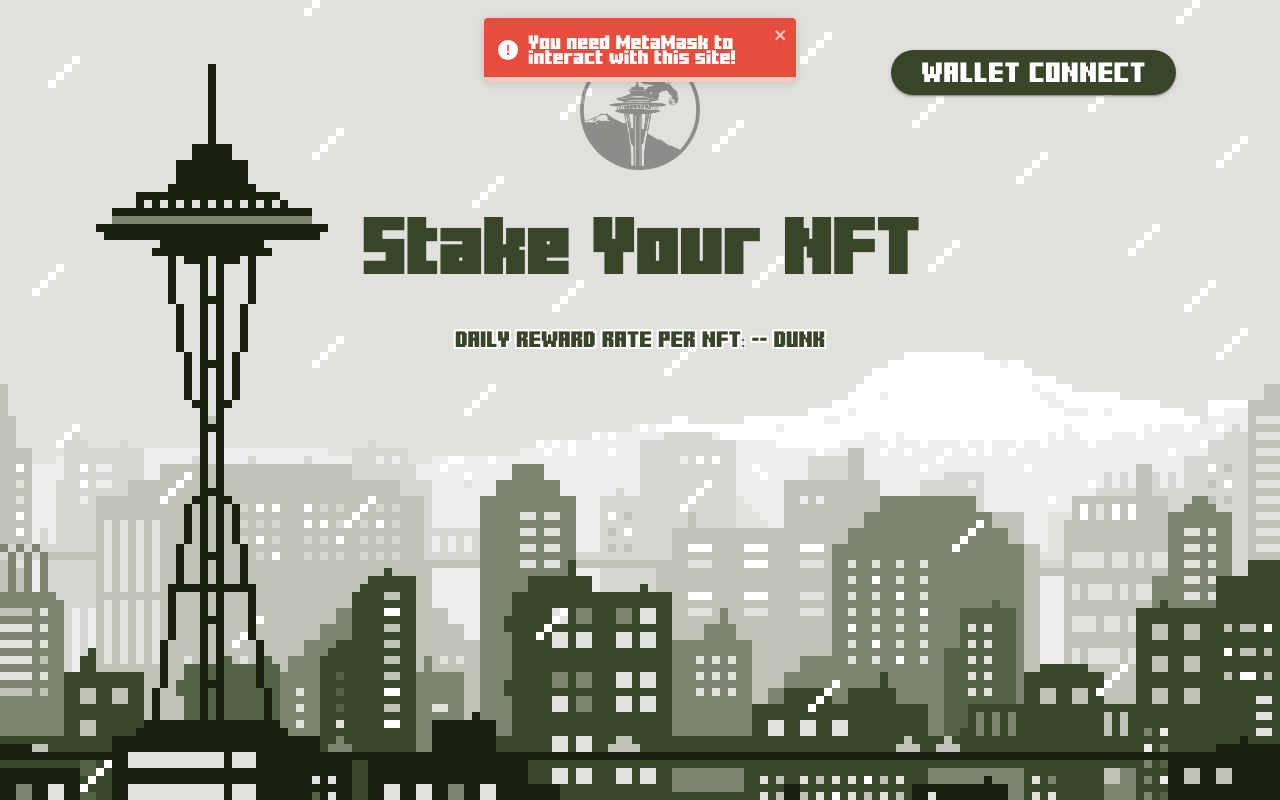
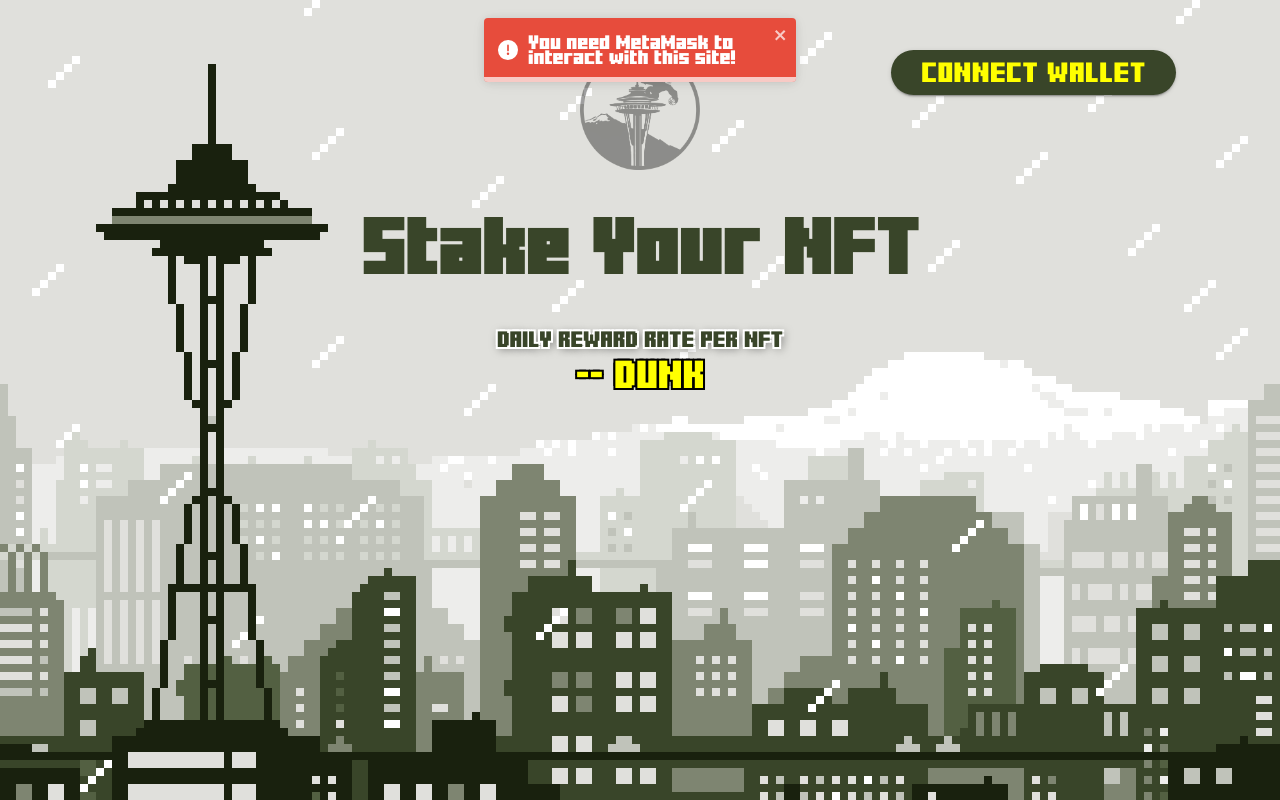
Before and after one commit to dev0614/eth-nft-staking, a Next.js app: page / in a window 1280 px wide. Built offline with nearby package versions, Linux system fonts and the light colour scheme.

Commit message:
some fix

```diff
--- a/src/components/Header.js
+++ b/src/components/Header.js
@@ -14,10 +14,10 @@
             {/* eslint-disable-next-line */}
             <img src="./logo.png" alt="logo" className="logo" />
           </div>
-          <Button variant="contained" color="secondary" className="wallet-button" onClick={() => connectWallet()}>
+          <Button variant="contained" color="secondary" className="wallet-button" onClick={() => connectWallet()} sx={{ color: "yellow" }}>
             {!connected ?
               <>
-                Wallet connect
+                Connect Wallet
               </>
               :
               <span className="wallet-address">
--- a/src/pages/index.js
+++ b/src/pages/index.js
@@ -250,7 +250,7 @@
                         <h1 className="title">
                             Stake Your NFT
                         </h1>
-                        <p className="reward-rate">daily reward rate per nft: {dailyRewardRate === 0 ? "--" : dailyRewardRate} DUNK</p>
+                        <p className="reward-rate">daily reward rate per nft<br /> <span>{dailyRewardRate === 0 ? "--" : dailyRewardRate} DUNK</span></p>
                     </Container>
                 </div>
                 {connected &&
--- a/src/styles/style.scss
+++ b/src/styles/style.scss
@@ -32,7 +32,12 @@
         text-align: center;
         color: #394529;
         text-transform: uppercase;
-        text-shadow: 2px 2px 0 #fff, -2px 2px 0 #fff, 2px -2px 0 #fff, -2px -2px 0 #fff;
+        text-shadow: 2px 2px 0 #fff, -2px 2px 0 #fff, 2px -2px 0 #fff, -2px -2px 0 #fff, 2px 2px 10px #00000090;
+        span {
+            font-size: 28px;
+            color: yellow;
+            text-shadow: 2px 2px 0 #000, -2px 2px 0 #000, 2px -2px 0 #000, -2px -2px 0 #000;
+        }
     }
 }
 
```
